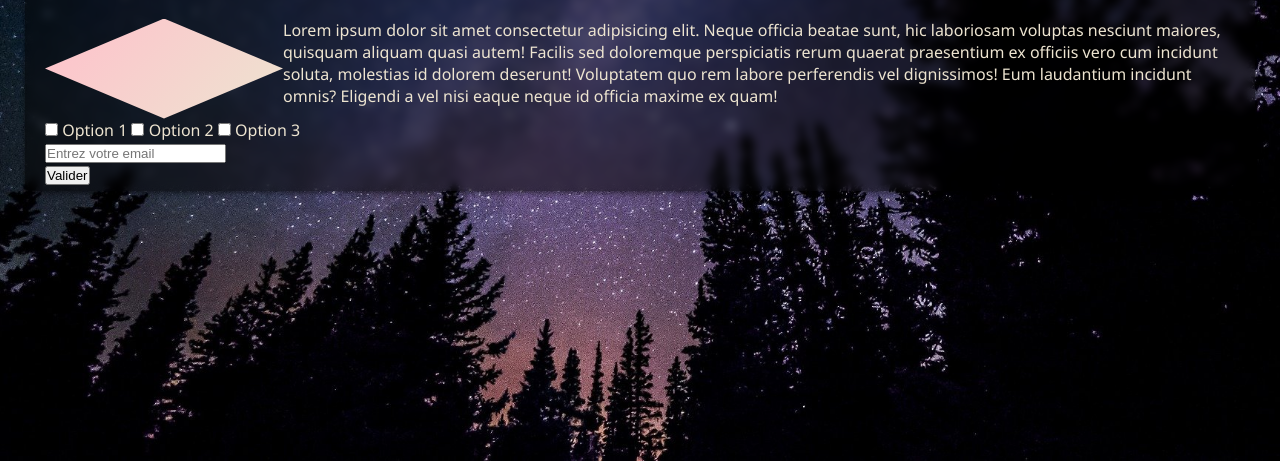
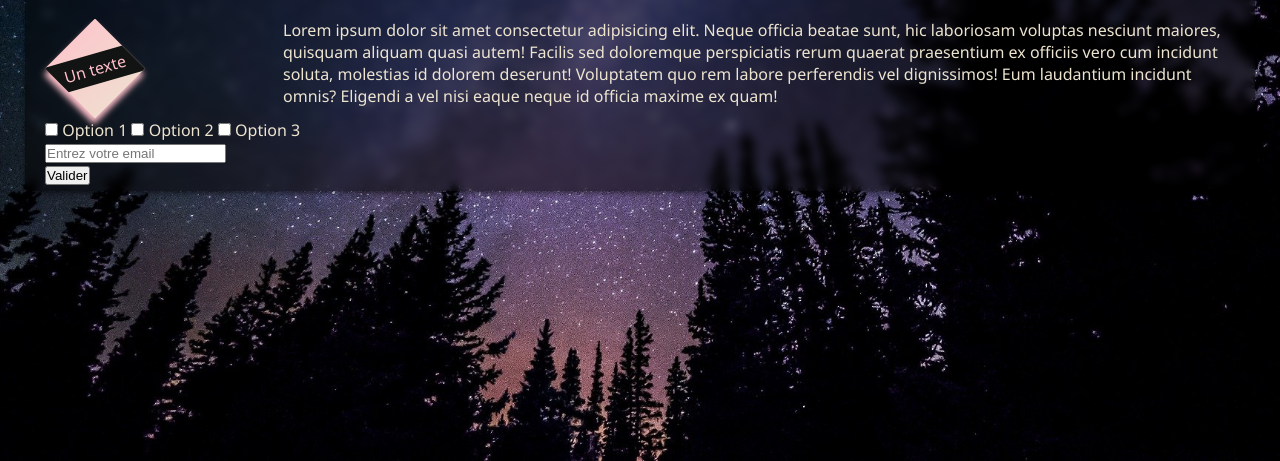
Before and after one commit to Koffi-Sk/Cours-CSS-2, a plain HTML site: page index.html in a window 1280 px wide. Shown: the part 339-800 px from the top of the page. Drawn offline with Linux system fonts and the light colour scheme.

Commit message:
Traitement du polygone after et before

```diff
--- a/style.css
+++ b/style.css
@@ -31,6 +31,9 @@ body {
     backdrop-filter: blur(5px);
 }
 
+/*Ajout de symboles
+https://www.toptal.com/designers/htmlarrows/symbols/
+*/
 .card:before {
     content: "\2730";
     position: absolute;
@@ -49,6 +52,12 @@ h1 {
     grid-template-columns: 20% 80%;
 }
 
+.polygon-container {
+    filter: drop-shadow(-1px 6px 3px var(--color2));
+    /* Mettre le parent en grid */
+    place-self: center left;
+  }
+
 /*
 Site pour les formes de polygone et générateurs de couleurs gradient
 https://bennettfeely.com/clippy/
@@ -58,4 +67,18 @@ https://cssgradient.io/
     clip-path: polygon(50% 0%, 100% 50%, 50% 100%, 0% 50%);
     background: linear-gradient(135deg, var(--color2) 0%, var(--color1) 100%);
     height: 100px;
+    width: 100px;
 }
+
+.polygon:after {
+    content: "Un texte";
+    position: absolute;
+    color: var(--color2);
+    background: var(--color4);
+    top: 50%;
+    left: 50%;
+    transform: translate(-50%, -50%) rotate(344deg);
+    width: 90px;
+    padding: 4px;
+    text-align: center;
+}
```
